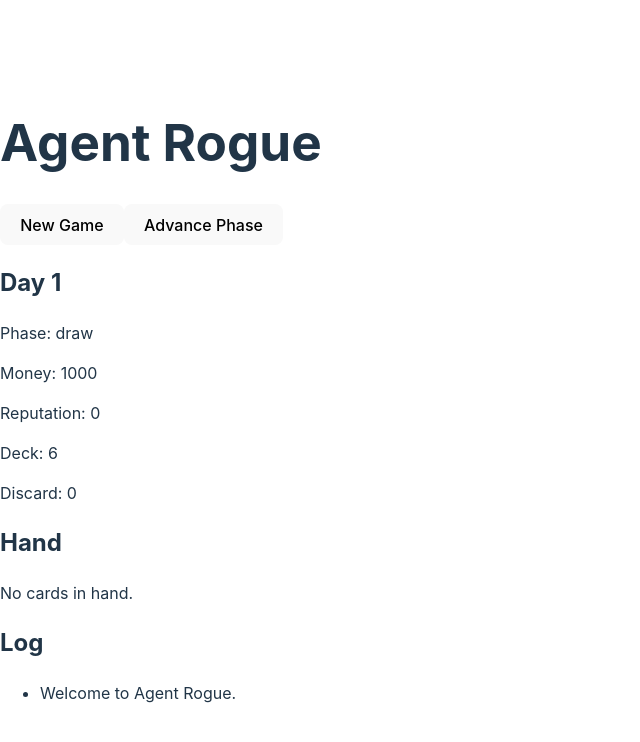
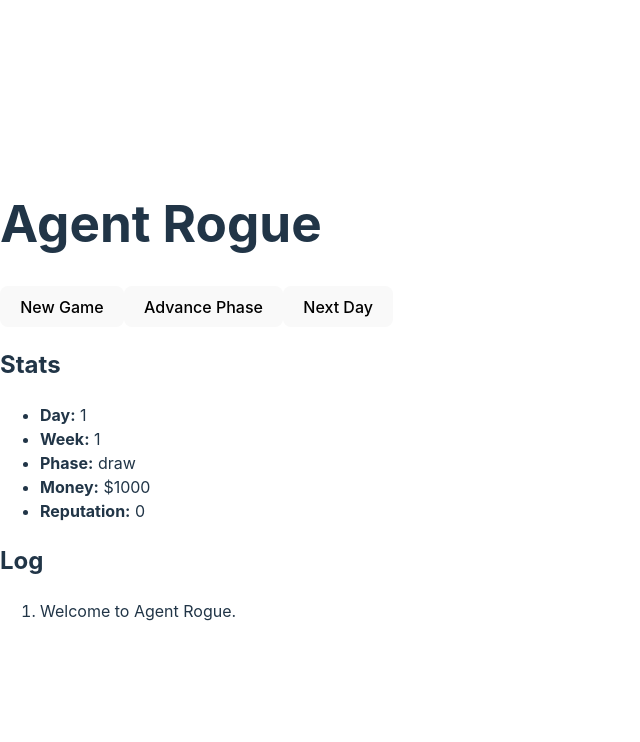
Before and after one commit to rphchrw/agent-rogue, a React (Vite) app: page / in a window 1280 px wide. Shown: the top 742 px of the page, without its empty margins (0-640 px from the left). Built offline with nearby package versions, Linux system fonts and the light colour scheme.

Commit message:
Add basic game screen component

```diff
--- a/src/ui/GameScreen.tsx
+++ b/src/ui/GameScreen.tsx
@@ -1,136 +1,77 @@
-import { useState } from 'react';
-import { starterDeck } from '../game/cards';
-import type { CardWithEffects } from '../game/cards';
-import { applyEffect } from '../game/effects';
-import { advancePhase, discard, draw, initGame } from '../game/engine';
-import { GameState } from '../game/models';
+import { useState } from 'react'
 
-const createNewGameState = (): GameState => {
-  const baseState = initGame(Date.now());
-  const deck = starterDeck();
+import { advancePhase, initGame, nextDay } from '../game/engine'
+import type { GameState } from '../game/models'
 
-  return {
-    ...baseState,
-    deck: [...deck],
-    discard: [],
-    hand: [],
-  };
-};
-
-const drawForPhase = (state: GameState): GameState => {
-  const afterDraw = draw(state, 5);
-  return {
-    ...afterDraw,
-    phase: 'main',
-  };
-};
+const createInitialState = (): GameState => initGame(Date.now())
 
 const GameScreen = () => {
-  const [state, setState] = useState<GameState>(() => createNewGameState());
+  const [state, setState] = useState<GameState>(() => createInitialState())
+
+  const handleAdvancePhase = () => {
+    setState((current) => advancePhase(current))
+  }
+
+  const handleNextDay = () => {
+    setState((current) => nextDay(current))
+  }
 
   const handleNewGame = () => {
-    setState(createNewGameState());
-  };
-
-  const handleAdvancePhase = () => {
-    setState((current) => {
-      if (current.phase === 'draw') {
-        return drawForPhase(current);
+    setState(createInitialState())
   }
 
-      const advanced = advancePhase(current);
-
-      if (advanced.phase === 'draw') {
-        return drawForPhase(advanced);
-      }
-
-      return advanced;
-    });
-  };
-
-  const handlePlayCard = (card: CardWithEffects) => {
-    const firstEffect = card.effects?.[0];
-
-    setState((current) => {
-      let nextState = current;
-
-      if (firstEffect) {
-        const effectResult = applyEffect(nextState, card.id, firstEffect.id);
-        nextState = effectResult.state;
-      }
-
-      return discard(nextState, card.id);
-    });
-  };
-
   return (
-    <div>
+    <div className="game-screen">
+      <header>
         <h1>Agent Rogue</h1>
-      <div>
+        <div className="game-screen__actions">
           <button type="button" onClick={handleNewGame}>
             New Game
           </button>
           <button type="button" onClick={handleAdvancePhase}>
             Advance Phase
           </button>
+          <button type="button" onClick={handleNextDay}>
+            Next Day
+          </button>
         </div>
+      </header>
 
-      <section>
-        <h2>Day {state.day}</h2>
-        <p>Phase: {state.phase}</p>
-        <p>Money: {state.money}</p>
-        <p>Reputation: {state.reputation}</p>
-        <p>Deck: {state.deck.length}</p>
-        <p>Discard: {state.discard.length}</p>
+      <section className="game-screen__stats">
+        <h2>Stats</h2>
+        <ul>
+          <li>
+            <strong>Day:</strong> {state.day}
+          </li>
+          <li>
+            <strong>Week:</strong> {state.week}
+          </li>
+          <li>
+            <strong>Phase:</strong> {state.phase}
+          </li>
+          <li>
+            <strong>Money:</strong> {'$'}{state.money}
+          </li>
+          <li>
+            <strong>Reputation:</strong> {state.reputation}
+          </li>
+        </ul>
       </section>
 
-      <section>
-        <h2>Hand</h2>
-        {state.hand.length === 0 ? (
-          <p>No cards in hand.</p>
+      <section className="game-screen__log">
+        <h2>Log</h2>
+        {state.log.length === 0 ? (
+          <p>No log entries yet.</p>
         ) : (
-          <ul>
-            {state.hand.map((card) => {
-              const cardWithEffects = card as CardWithEffects;
-              return (
-                <li key={card.id}>
-                  <div>
-                    <strong>{card.name ?? card.id}</strong>
-                    <div>Kind: {String(cardWithEffects.kind)}</div>
-                    {cardWithEffects.effects?.length ? (
-                      <ul>
-                        {cardWithEffects.effects.map((effect) => (
-                          <li key={effect.id}>{effect.description}</li>
-                        ))}
-                      </ul>
-                    ) : (
-                      <p>No effects.</p>
-                    )}
-                  </div>
-                  <button
-                    type="button"
-                    onClick={() => handlePlayCard(cardWithEffects)}
-                    disabled={!cardWithEffects.effects?.length}
-                  >
-                    Play
-                  </button>
-                </li>
-              );
-            })}
-          </ul>
-        )}
-      </section>
-
-      <section>
-        <h2>Log</h2>
-        <ul>
+          <ol>
             {state.log.map((entry) => (
               <li key={entry.ts}>{entry.text}</li>
             ))}
-        </ul>
+          </ol>
+        )}
       </section>
     </div>
-  );
-};
+  )
+}
 
-export default GameScreen;
+export default GameScreen
```
Lines whose indentation alone changed are shown as unchanged.
